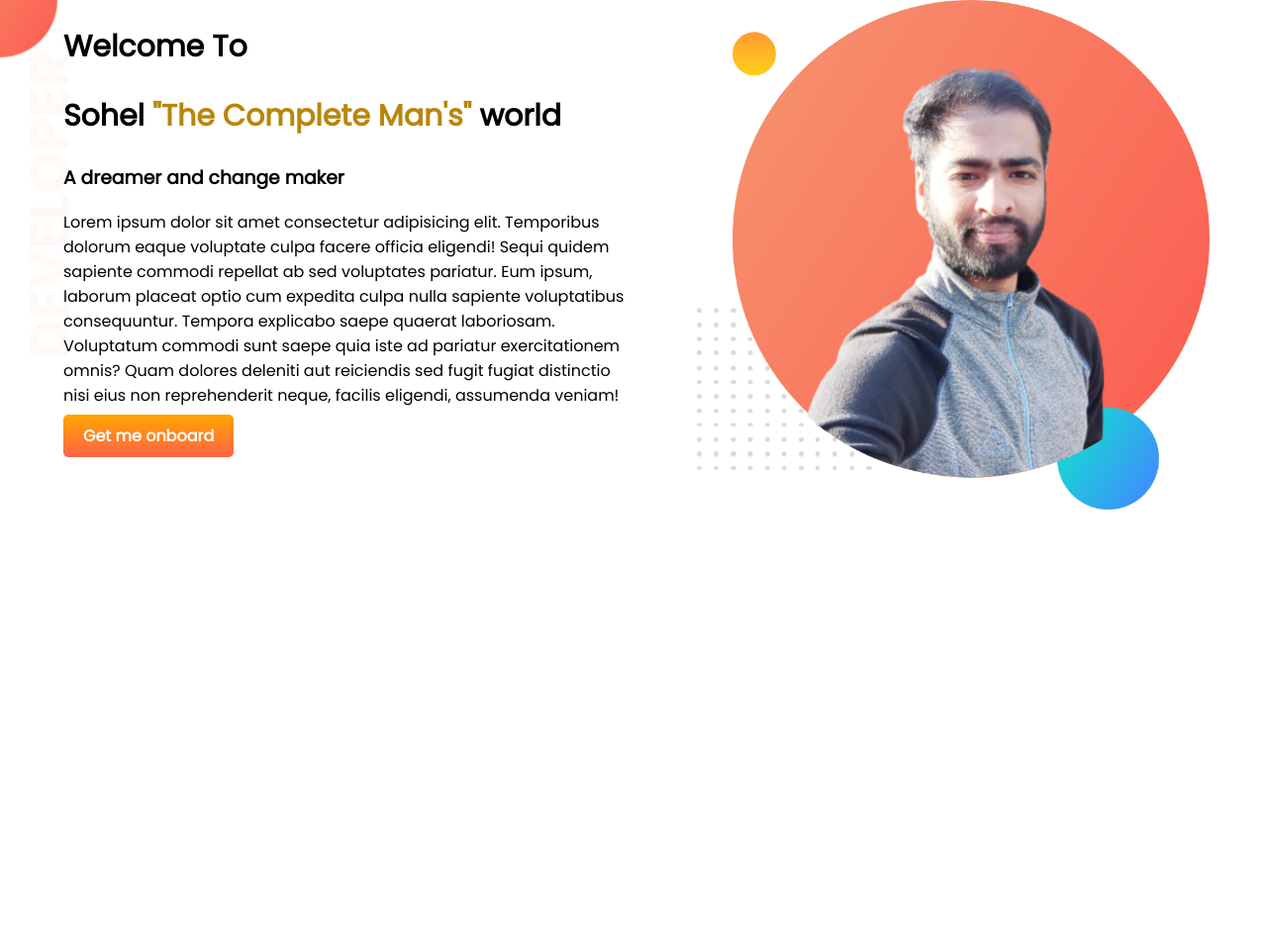
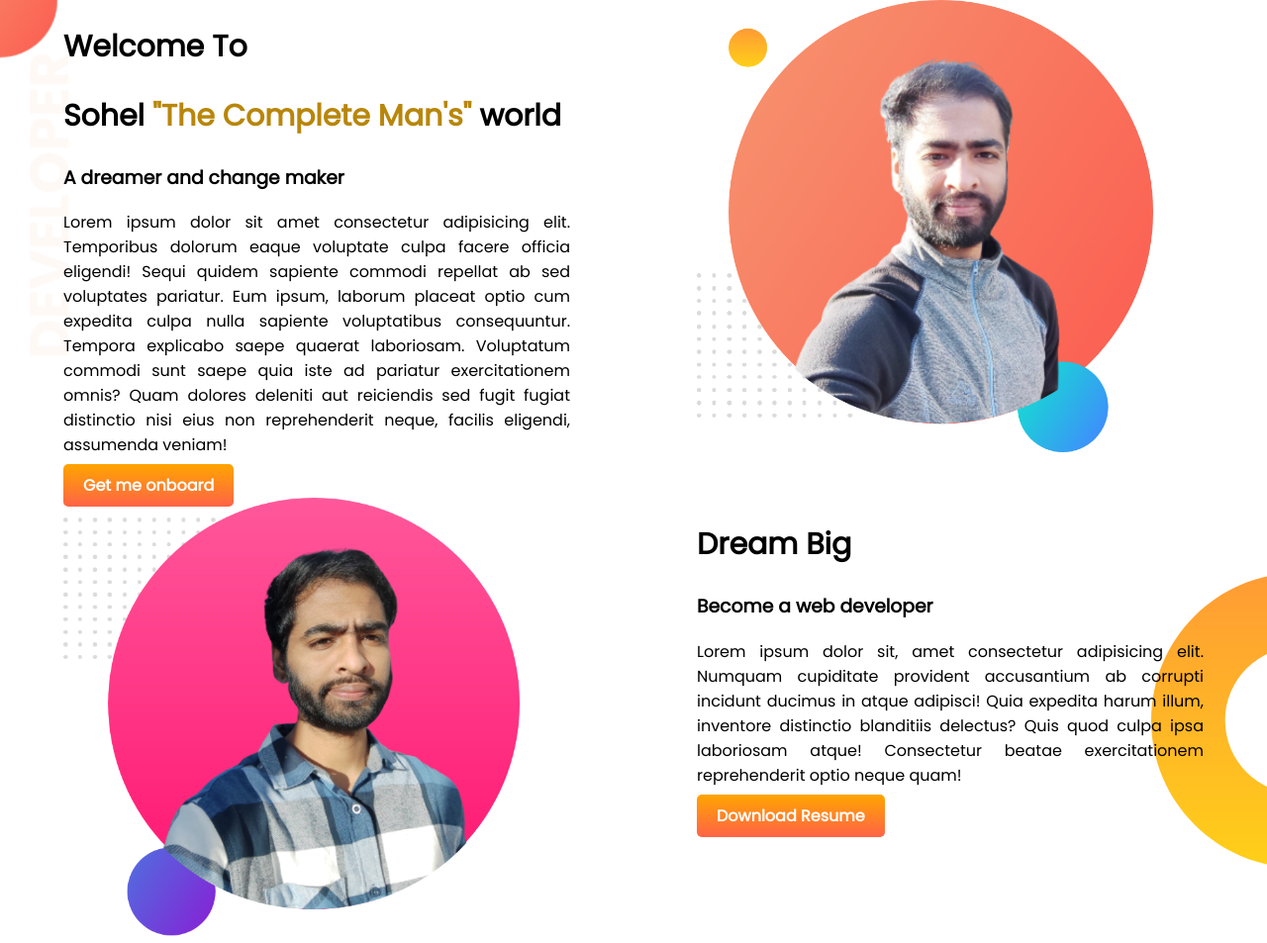
Before and after one commit to sohelofficial/create-portfolio, a plain HTML site: page index.html in a window 1280 px wide. Shown: the whole page at 99% size. Before the commit the page ends 800 px from the top, so only its background shows below. Drawn offline with Linux system fonts and the light colour scheme.

Commit message:
section-2 added

```diff
--- a/index.html
+++ b/index.html
@@ -31,6 +31,21 @@
             <img src="images/my-bg.png" alt="" srcset="">
         </div>
     </section>
+    <section class="second-section">
+        <div class="half-width">
+            <img src="images/my-bg2.png" alt="" srcset="">
+        </div>
+        <div class="half-width">
+            <h1>Dream Big</h1>
+            <h3>Become a web developer</h3>
+            <p>Lorem ipsum dolor sit, amet consectetur adipisicing elit. Numquam cupiditate provident accusantium ab
+                corrupti incidunt ducimus in atque adipisci! Quia expedita harum illum, inventore distinctio
+                blanditiis delectus? Quis quod culpa ipsa laboriosam atque! Consectetur beatae exercitationem
+                reprehenderit optio neque quam!
+            </p>
+            <a class="link-button" target="_blank" href="https://www.linkedin.com/in/sohelmollah/">Download Resume</a>
+        </div>
+    </section>
 
 
 
--- a/style.css
+++ b/style.css
@@ -16,6 +16,8 @@ h1{
 .half-width{
     width: 50%;
     padding-left: 5%;
+    padding-right: 5%;
+    text-align: justify;
 }
 .half-width img{
     width: 90%;
@@ -28,3 +30,9 @@ h1{
     font-weight: 700;
     border-radius: 5px;
 }
+.second-section{
+    display: flex;
+    background-image: url(images/dream-bg.png);
+    background-repeat: no-repeat;
+    background-position: right;
+}
```
